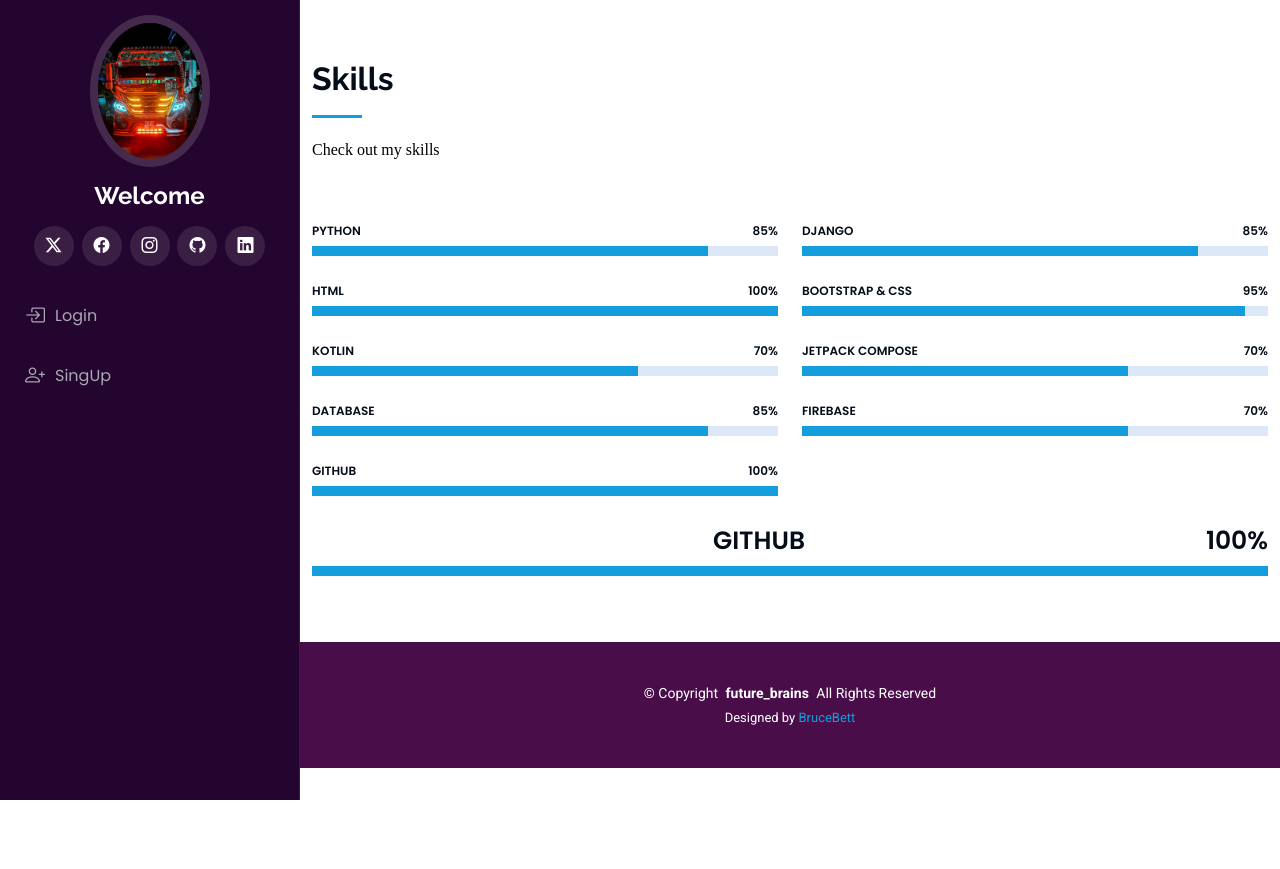
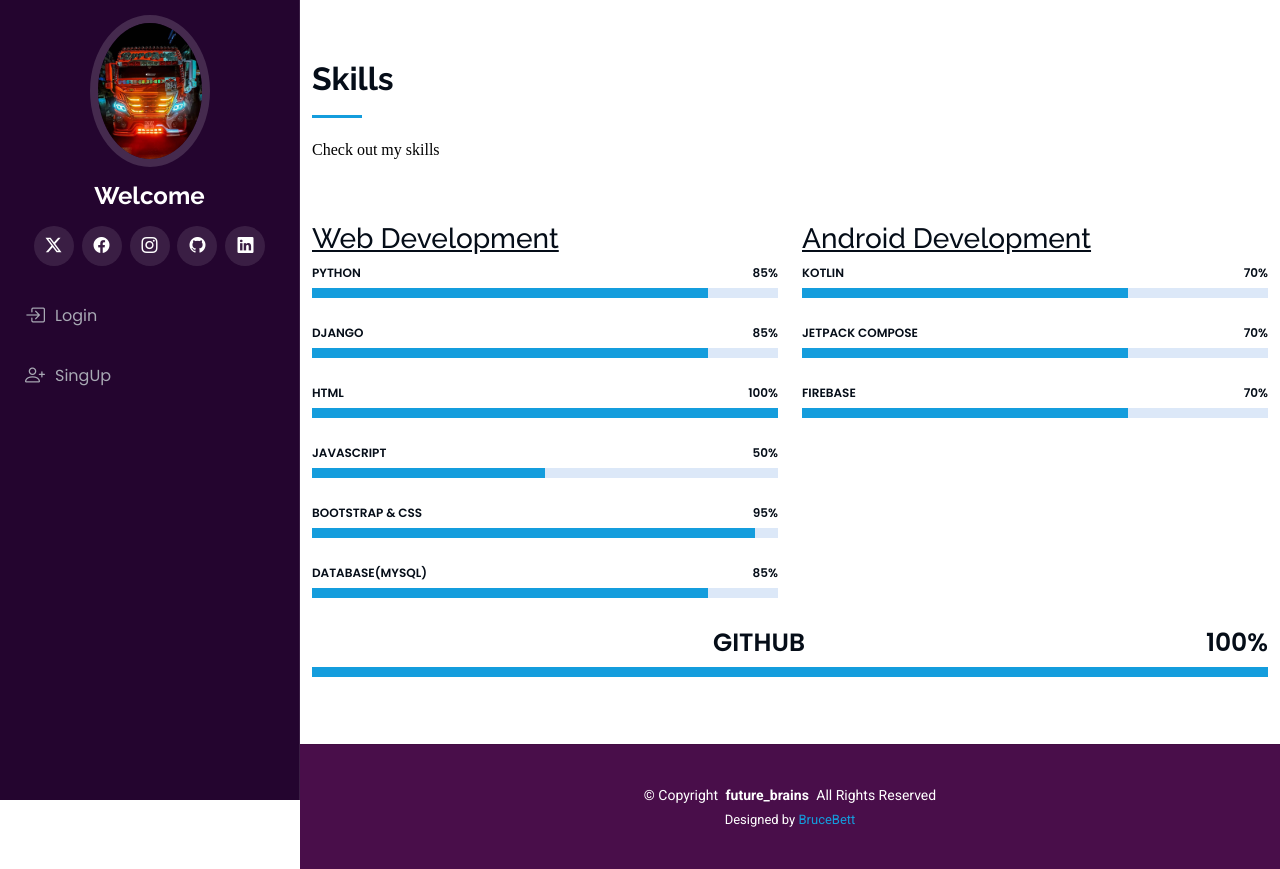
Before and after one commit to brucebett/My-Portfolio, a Django app: page /skills/ in a window 1280 px wide. Before the commit the page ends 800 px from the top, so only its background shows below. Run offline with Django 5.2, Linux system fonts and the light colour scheme; some libraries are stand-ins or nearby versions.

Commit message:
thur1 commit

```diff
--- a/project/templates/skills.html
+++ b/project/templates/skills.html
@@ -20,9 +20,17 @@ Skills
       <div class="row skills-content skills-animation">
 
         <div class="col-lg-6" data-aos="fade-up" data-aos-delay="100">
+          <h3 style="text-decoration:underline">Web Development</h3>
 
           <div class="progress">
             <span class="skill">PYTHON <i class="val">85%</i></span>
+            <div class="progress-bar-wrap">
+              <div class="progress-bar" role="progressbar" aria-valuenow="85" aria-valuemin="0" aria-valuemax="100"></div>
+            </div>
+          </div>
+
+          <div class="progress">
+            <span class="skill">DJANGO <i class="val">85%</i></span>
             <div class="progress-bar-wrap">
               <div class="progress-bar" role="progressbar" aria-valuenow="85" aria-valuemin="0" aria-valuemax="100"></div>
             </div>
@@ -34,36 +42,10 @@ Skills
               <div class="progress-bar" role="progressbar" aria-valuenow="100" aria-valuemin="0" aria-valuemax="100"></div>
             </div>
           </div>
-
           <div class="progress">
-            <span class="skill">KOTLIN <i class="val">70%</i></span>
+            <span class="skill">JAVASCRIPT <i class="val">50%</i></span>
             <div class="progress-bar-wrap">
-              <div class="progress-bar" role="progressbar" aria-valuenow="70" aria-valuemin="0" aria-valuemax="100"></div>
-            </div>
-          </div>
-
-          <div class="progress">
-            <span class="skill">DATABASE <i class="val">85%</i></span>
-            <div class="progress-bar-wrap">
-              <div class="progress-bar" role="progressbar" aria-valuenow="85" aria-valuemin="0" aria-valuemax="100"></div>
-            </div>
-          </div>
-
-          <div class="progress">
-            <span class="skill">GITHUB <i class="val">100%</i></span>
-            <div class="progress-bar-wrap">
-              <div class="progress-bar" role="progressbar" aria-valuenow="100" aria-valuemin="0" aria-valuemax="100"></div>
-            </div>
-          </div>
-
-        </div>
-
-        <div class="col-lg-6" data-aos="fade-up" data-aos-delay="100">
-
-          <div class="progress">
-            <span class="skill">DJANGO <i class="val">85%</i></span>
-            <div class="progress-bar-wrap">
-              <div class="progress-bar" role="progressbar" aria-valuenow="85" aria-valuemin="0" aria-valuemax="100"></div>
+              <div class="progress-bar" role="progressbar" aria-valuenow="50" aria-valuemin="0" aria-valuemax="100"></div>
             </div>
           </div>
 
@@ -71,6 +53,27 @@ Skills
             <span class="skill">BOOTSTRAP & CSS<i class="val">95%</i></span>
             <div class="progress-bar-wrap">
               <div class="progress-bar" role="progressbar" aria-valuenow="95" aria-valuemin="0" aria-valuemax="100"></div>
+            </div>
+          </div>
+
+          <div class="progress">
+            <span class="skill">DATABASE(mySQL) <i class="val">85%</i></span>
+            <div class="progress-bar-wrap">
+              <div class="progress-bar" role="progressbar" aria-valuenow="85" aria-valuemin="0" aria-valuemax="100"></div>
+            </div>
+          </div>
+
+
+
+        </div>
+
+        <div class="col-lg-6" data-aos="fade-up" data-aos-delay="100">
+          <h3 style="text-decoration:underline">Android Development</h3>
+
+          <div class="progress">
+            <span class="skill">KOTLIN <i class="val">70%</i></span>
+            <div class="progress-bar-wrap">
+              <div class="progress-bar" role="progressbar" aria-valuenow="70" aria-valuemin="0" aria-valuemax="100"></div>
             </div>
           </div>
 
```
